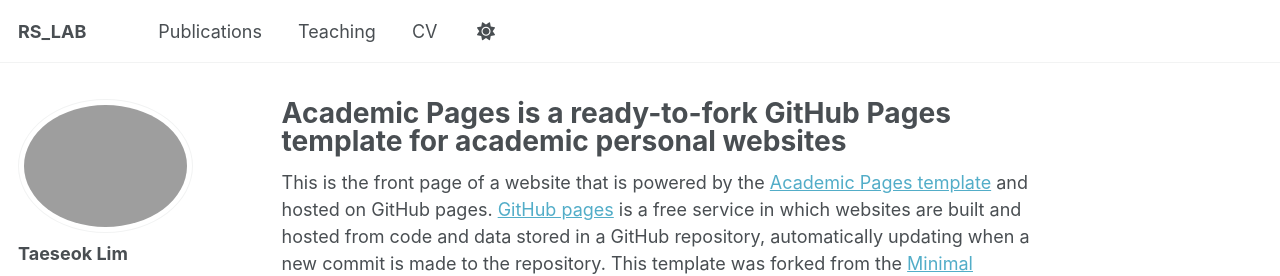
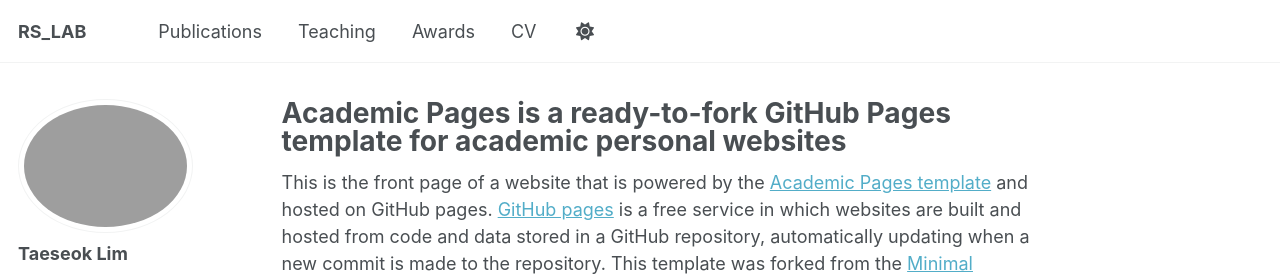
Before and after one commit to tsme323/tsme323.github.io, a Jekyll site: the page built from _pages/about.md, in a window 1280 px wide. Shown: the top 276 px of the page. Built offline with Jekyll 4.4.1, drawn with Linux system fonts in a browser that asks for light colours; a script that is not in the unit is left out.

Commit message:
navigation.yml

```diff
--- a/_data/navigation.yml
+++ b/_data/navigation.yml
@@ -14,5 +14,8 @@ main:
   - title: "Teaching"
     url: /teaching/
 
+  - title: "Awards"
+    url: /Awards/
+
   - title: "CV"
     url: /cv/
```
